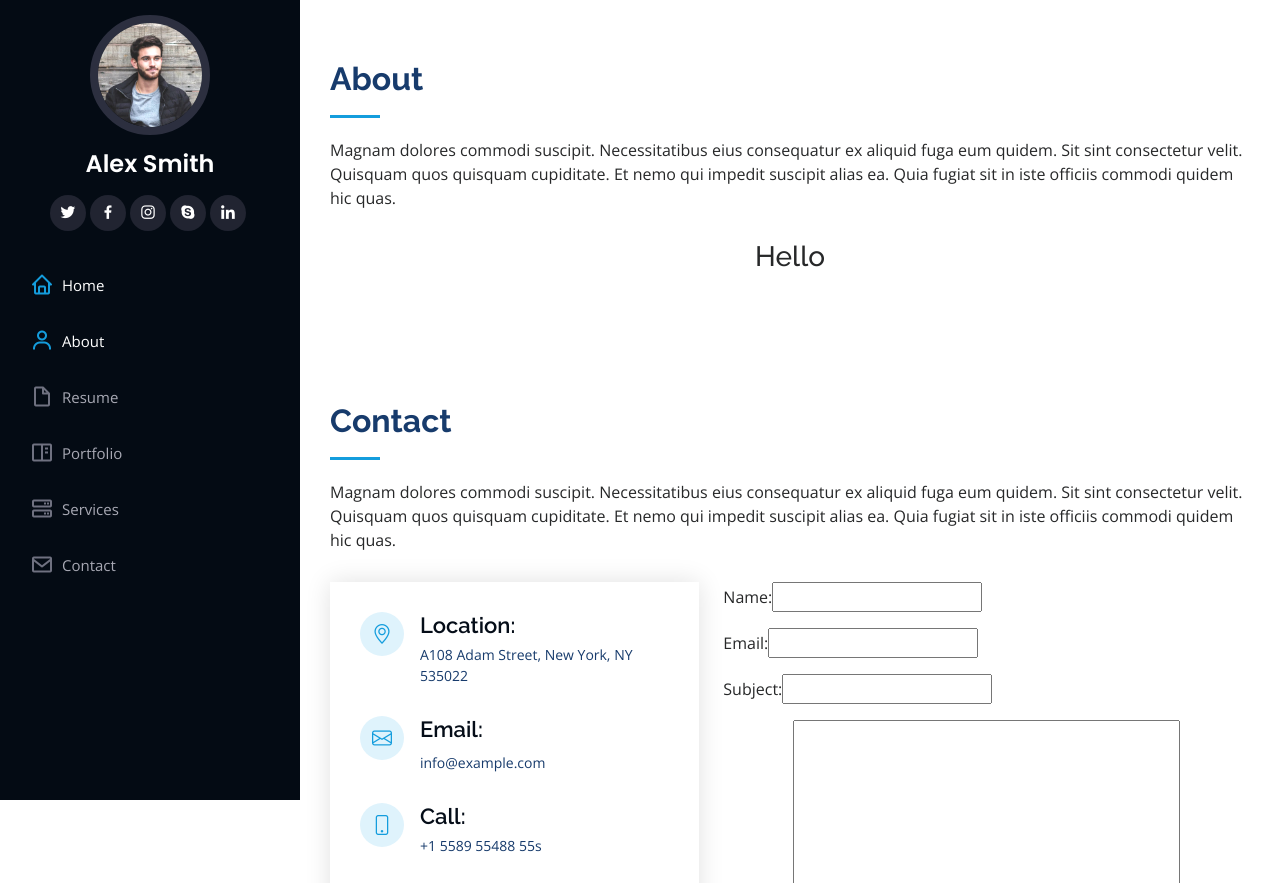
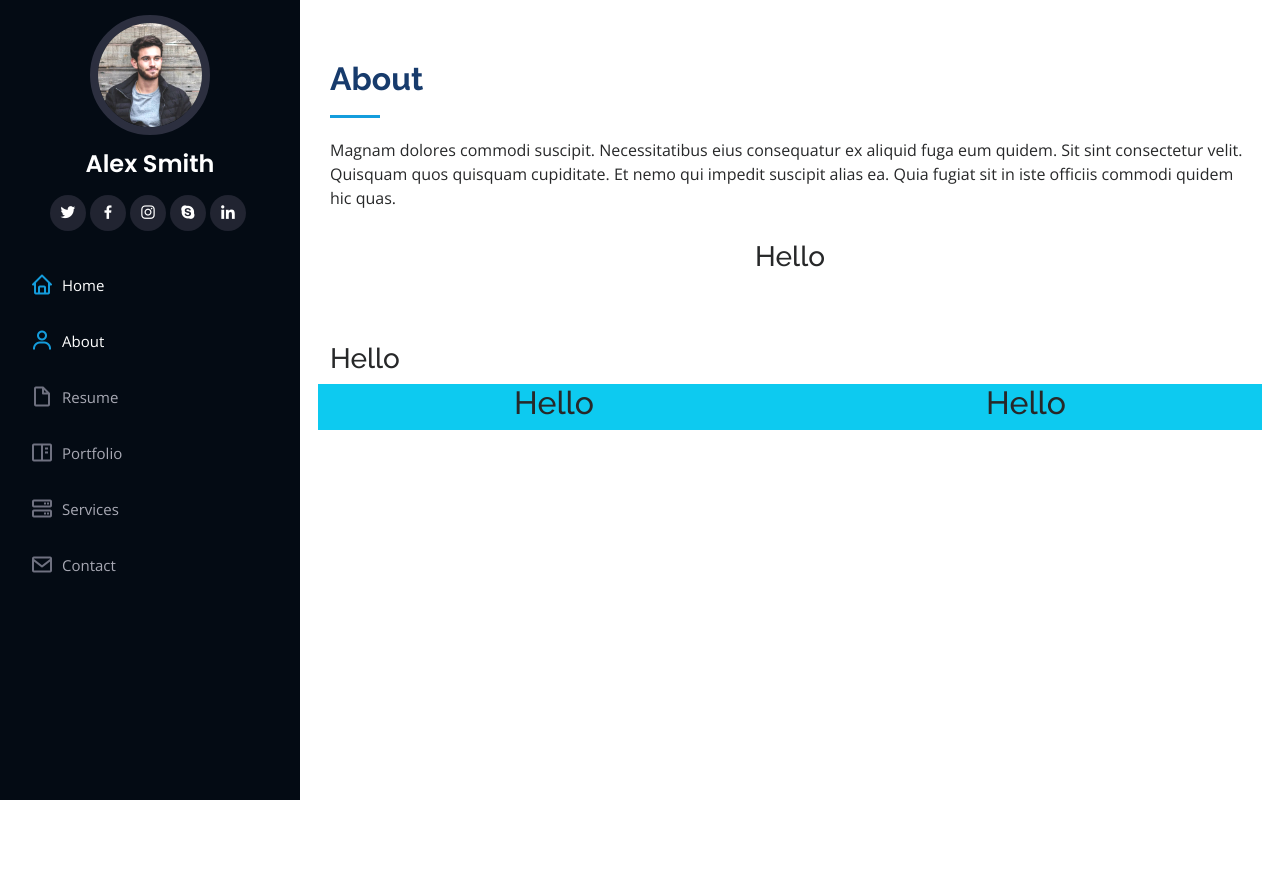
Before and after one commit to jibon969/iPortfolio, a Django app: page / in a window 1280 px wide. Shown: the top 883 px of the page. After the commit the page ends 800 px from the top, so only its background shows below. Run offline with Django 3.2, Linux system fonts and the light colour scheme; some libraries are stand-ins or nearby versions.

Commit message:
added some style

```diff
--- a/home/templates/home/index.html
+++ b/home/templates/home/index.html
@@ -5,56 +5,19 @@
 {% block content %}
 
 
-    <!-- ======= Contact Section ======= -->
-    <section id="contact" class="contact">
+    <div class="contact">
         <div class="container">
+            <h3>Hello</h3>
+            <div class="row">
+                <div class="col-md-6 bg-info">
+                    <h2 class="text-center">Hello</h2>
+                </div>
+                <div class="col-md-6 bg-info">
+                    <h2 class="text-center">Hello</h2>
+                </div>
+            </div>
+        </div>
+    </div>
 
-            <div class="section-title">
-                <h2>Contact</h2>
-                <p>Magnam dolores commodi suscipit. Necessitatibus eius consequatur ex aliquid fuga eum quidem. Sit sint
-                    consectetur velit. Quisquam quos quisquam cupiditate. Et nemo qui impedit suscipit alias ea. Quia
-                    fugiat sit in iste officiis commodi quidem hic quas.</p>
-            </div>
-
-            <div class="row" data-aos="fade-in">
-
-                <div class="col-lg-5 d-flex align-items-stretch">
-                    <div class="info">
-                        <div class="address">
-                            <i class="bi bi-geo-alt"></i>
-                            <h4>Location:</h4>
-                            <p>A108 Adam Street, New York, NY 535022</p>
-                        </div>
-
-                        <div class="email">
-                            <i class="bi bi-envelope"></i>
-                            <h4>Email:</h4>
-                            <p>info@example.com</p>
-                        </div>
-
-                        <div class="phone">
-                            <i class="bi bi-phone"></i>
-                            <h4>Call:</h4>
-                            <p>+1 5589 55488 55s</p>
-                        </div>
-
-                        <iframe src="https://www.google.com/maps/embed?pb=!1m14!1m8!1m3!1d12097.433213460943!2d-74.0062269!3d40.7101282!3m2!1i1024!2i768!4f13.1!3m3!1m2!1s0x0%3A0xb89d1fe6bc499443!2sDowntown+Conference+Center!5e0!3m2!1smk!2sbg!4v1539943755621"
-                                frameborder="0" style="border:0; width: 100%; height: 290px;" allowfullscreen></iframe>
-                    </div>
-
-                </div>
-
-                <div class="col-lg-7 mt-5 mt-lg-0 d-flex align-items-stretch">
-                    <form action="#" method="POST">
-                        {% csrf_token %}
-                        {{ from.as_p }}
-                        <button type="submit" class="btn-primary">Submit</button>
-                    </form>
-                </div>
-
-            </div>
-
-        </div>
-    </section><!-- End Contact Section -->
 
 {% endblock content %}
--- a/static/assets/css/style.css
+++ b/static/assets/css/style.css
@@ -844,7 +844,7 @@ section {
 # Contact
 --------------------------------------------------------------*/
 .contact {
-  padding-bottom: 130px;
+  padding-bottom: 120px;
 }
 
 .contact .info {
```
